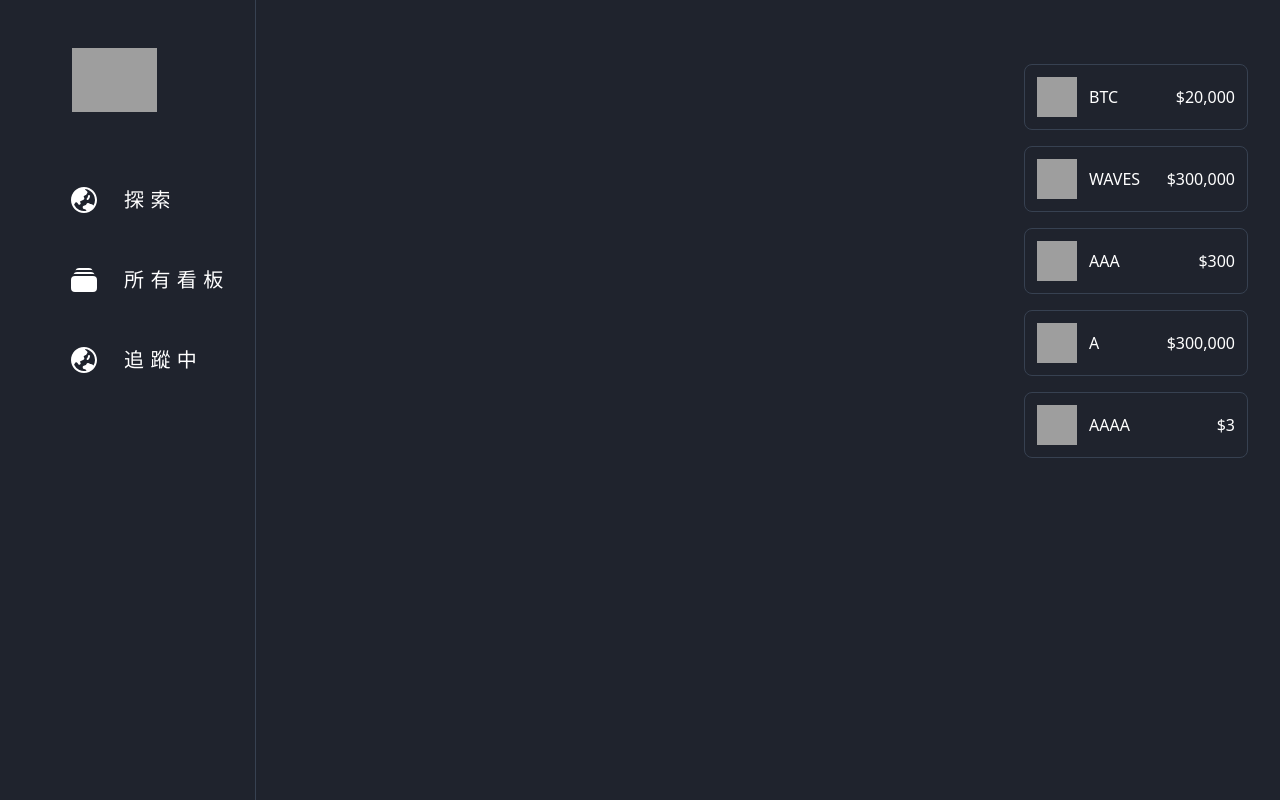
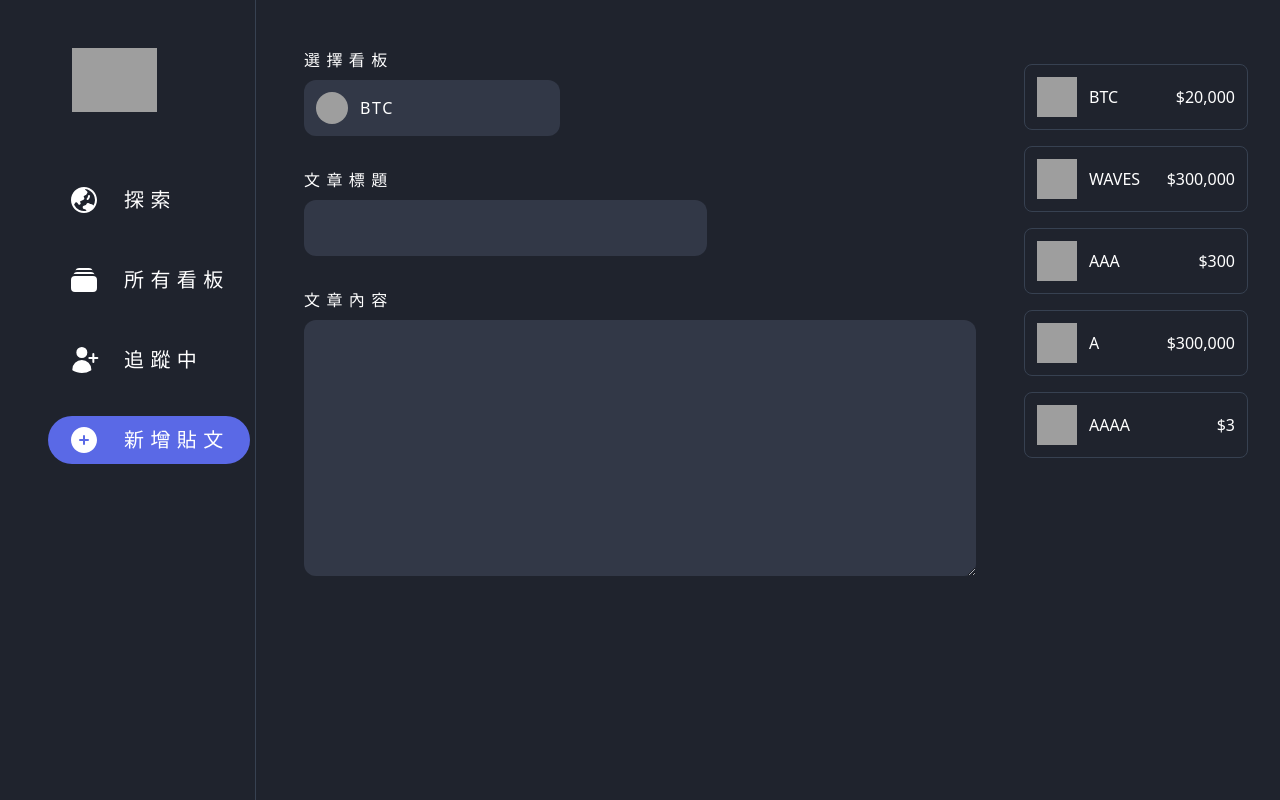
Before and after one commit to Pasdaven/Gcard, a React (Create React App) app in the folder frontend/: page /post/create in a window 1280 px wide. Built offline with nearby package versions, Linux system fonts and the light colour scheme; grey boxes are pictures that could not be loaded.

Commit message:
feat: create post page

```diff
--- a/frontend/src/components/sidebar/Sidebar.jsx
+++ b/frontend/src/components/sidebar/Sidebar.jsx
@@ -3,6 +3,8 @@
 import {
   GlobeAsiaAustraliaIcon,
   RectangleStackIcon,
+  UserPlusIcon,
+  PlusCircleIcon,
 } from '@heroicons/react/24/solid'
 import PropTypes from 'prop-types'
 
@@ -25,8 +27,14 @@
         />
         <SidebarRow
           optionName="追蹤中"
-          Icon={GlobeAsiaAustraliaIcon}
+          Icon={UserPlusIcon}
           url="/following"
+          current={current}
+        />
+        <SidebarRow
+          optionName="新增貼文"
+          Icon={PlusCircleIcon}
+          url="/post/create"
           current={current}
         />
       </div>
--- /dev/null
+++ b/frontend/src/pages/NewPost.jsx
@@ -0,0 +1,42 @@
+import React from 'react'
+
+function NewPost() {
+  return (
+    <div className="p-12 space-y-8">
+      <div>
+        <label className="text-white text-base tracking-[.4rem] block mb-2">
+          選擇看板
+        </label>
+        <div className="flex relative items-center">
+          <select className="appearance-none rounded-xl pl-14 py-4 w-64 bg-box text-white tracking-widest cursor-pointer outline-main">
+            <option>BTC</option>
+            <option>ETH</option>
+          </select>
+          <span
+            className="h-8 w-8 rounded-full bg-cover absolute left-3"
+            style={{
+              backgroundImage: `url(https://avatars.githubusercontent.com/u/75478661?v=4)`,
+            }}
+          ></span>
+        </div>
+      </div>
+      <div>
+        <label className="text-white text-base tracking-[.4rem] block mb-2">
+          文章標題
+        </label>
+        <input
+          type="text"
+          className="appearance-none rounded-xl pl-6 py-4 w-3/5 bg-box text-white tracking-widest outline-main"
+        ></input>
+      </div>
+      <div>
+        <label className="text-white text-base tracking-[.4rem] block mb-2">
+          文章內容
+        </label>
+        <textarea className="appearance-none rounded-xl pl-6 py-4 w-full h-64 bg-box text-white tracking-widest outline-main"></textarea>
+      </div>
+    </div>
+  )
+}
+
+export default NewPost
--- a/frontend/src/routes/PostRoutes.jsx
+++ b/frontend/src/routes/PostRoutes.jsx
@@ -1,11 +1,12 @@
 import React from 'react'
 import { Route, Routes } from 'react-router-dom'
+import NewPost from '../pages/NewPost'
 import Post from '../pages/Post'
 
 function PostRoutes() {
   return (
     <Routes>
-      <Route path="/create" element={<></>} />
+      <Route path="/create" element={<NewPost />} />
       <Route path=":postId" element={<Post />} />
     </Routes>
   )
--- a/frontend/src/routes/SidebarRoutes.jsx
+++ b/frontend/src/routes/SidebarRoutes.jsx
@@ -8,6 +8,7 @@
       <Route path="/" element={<Sidebar current="探索" />} />
       <Route path="/allBoard" element={<Sidebar current="所有看板" />} />
       <Route path="/following" element={<Sidebar current="追蹤中" />} />
+      <Route path="/post/create" element={<Sidebar current="新增貼文" />} />
       <Route path="/*" element={<Sidebar />} />
     </Routes>
   )
```
